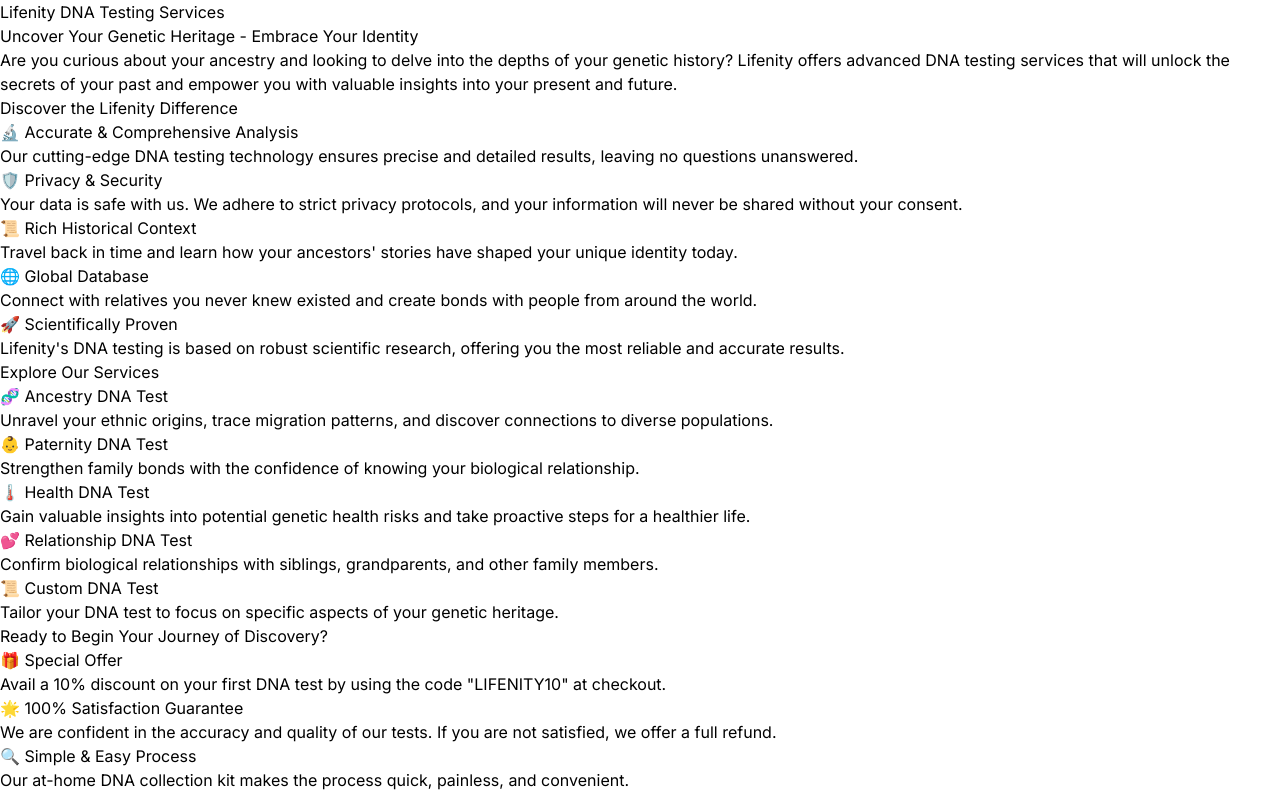
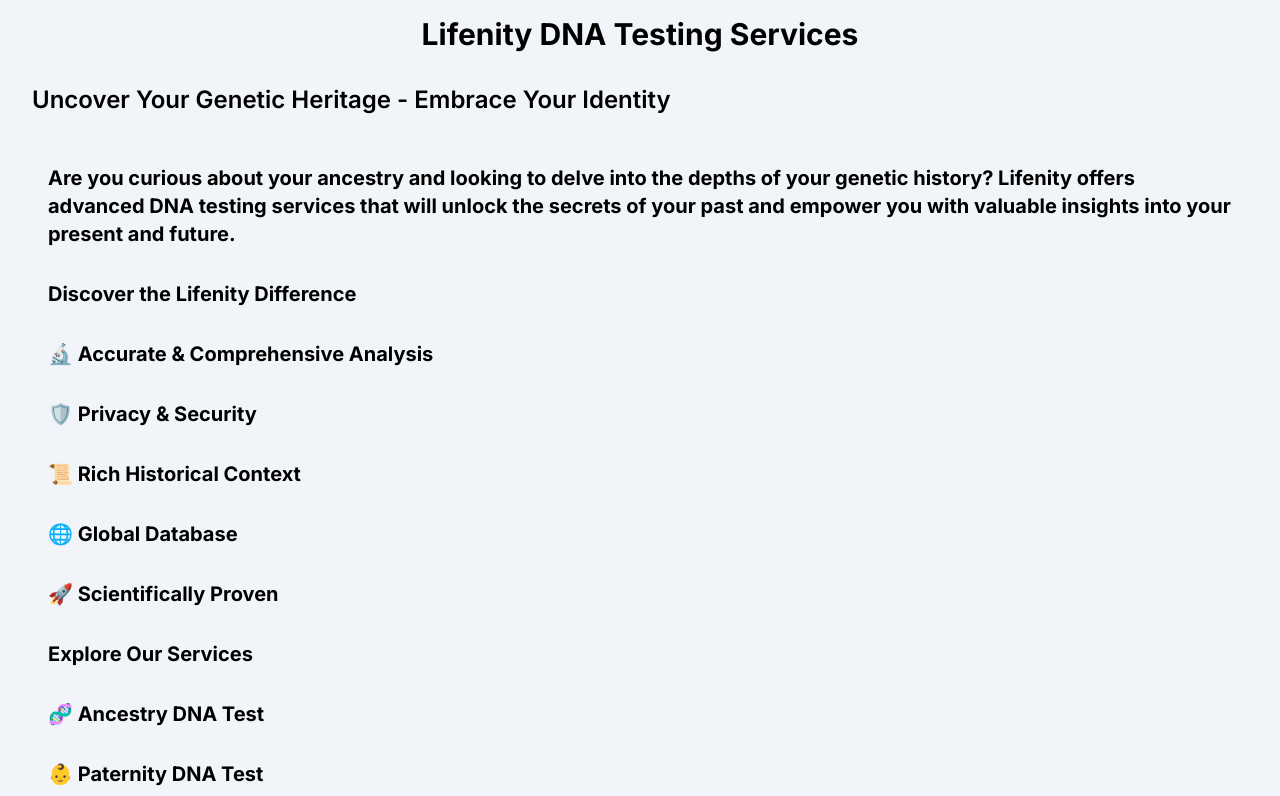
Before and after one commit to mwenaro/landing-pages, a Next.js app: page /landing-pages/lifenity/pg1 in a window 1280 px wide. Shown: the top 796 px of the page. Built offline with nearby package versions, Linux system fonts and the light colour scheme.

Commit message:
fix : fix tailwind config

```diff
--- /dev/null
+++ b/tailwind.config.ts
@@ -0,0 +1,35 @@
+
+function withOpacity(variableName:string) {
+  return ({ opacityValue }:{opacityValue:any}) => {
+    if (opacityValue !== undefined) {
+      return `rgba(var(${variableName}), ${opacityValue})`;
+    }
+    return `rgb(var(${variableName}))`;
+  };
+}
+
+/** @type {import('tailwindcss').Config} */
+module.exports = {
+  content: [
+    './src/pages/**/*.{js,ts,jsx,tsx,mdx}',
+    './src/components/**/*.{js,ts,jsx,tsx,mdx}',
+    './src/app/**/*.{js,ts,jsx,tsx,mdx}',
+  ],
+  theme: {
+    extend: {
+      fontFamily: {
+        poppins: ['Poppins', 'sans-serif'],
+      },
+      colors: {
+        skin: {
+          primary: withOpacity('--primary'),
+          // secondary: withOpacity("--secondary"),
+          accent: withOpacity('--accent'),
+          neutral: withOpacity('--neutral'),
+          white: withOpacity('--white'),
+        },
+      },
+    },
+  },
+  plugins: [],
+};
```
